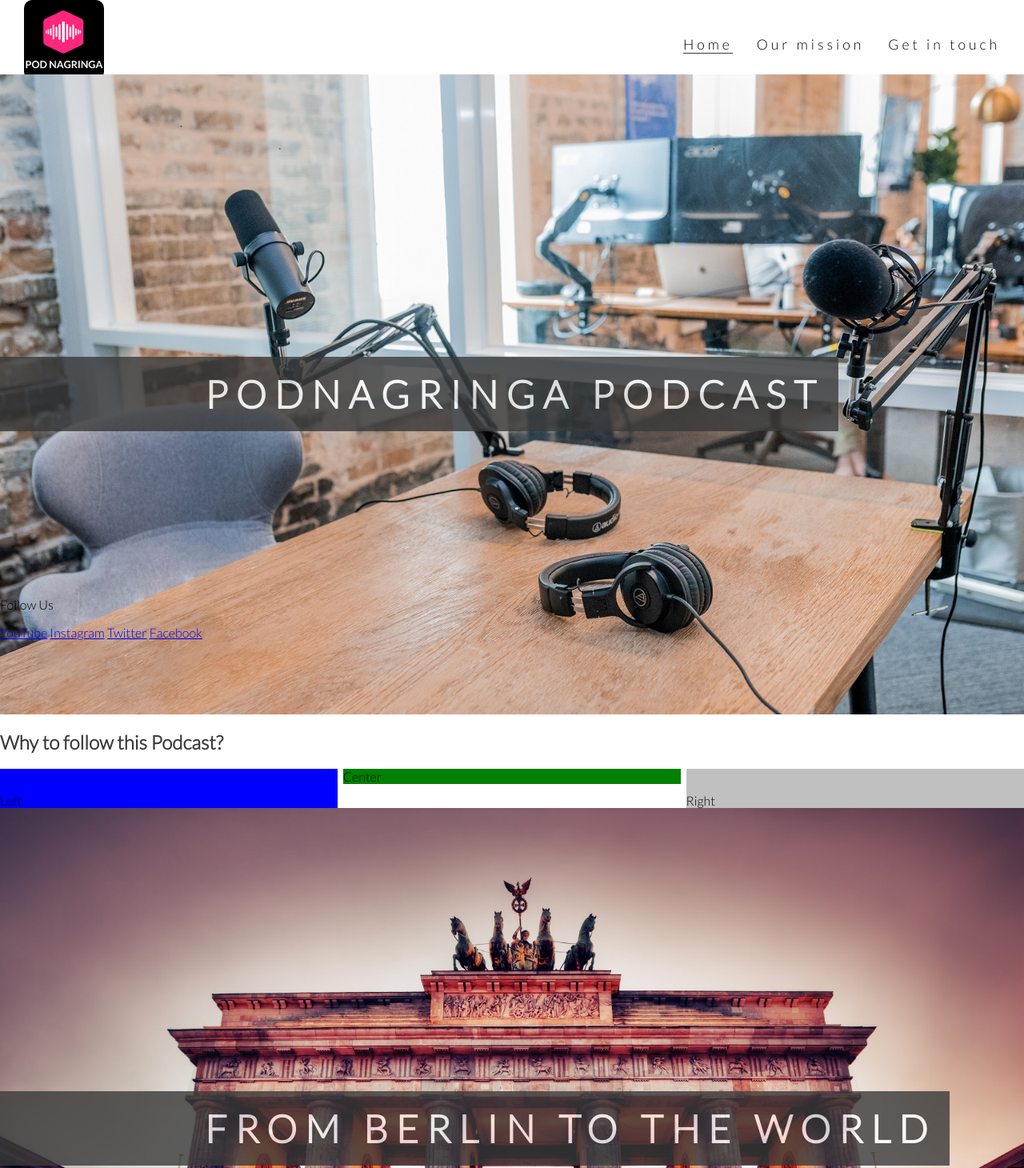
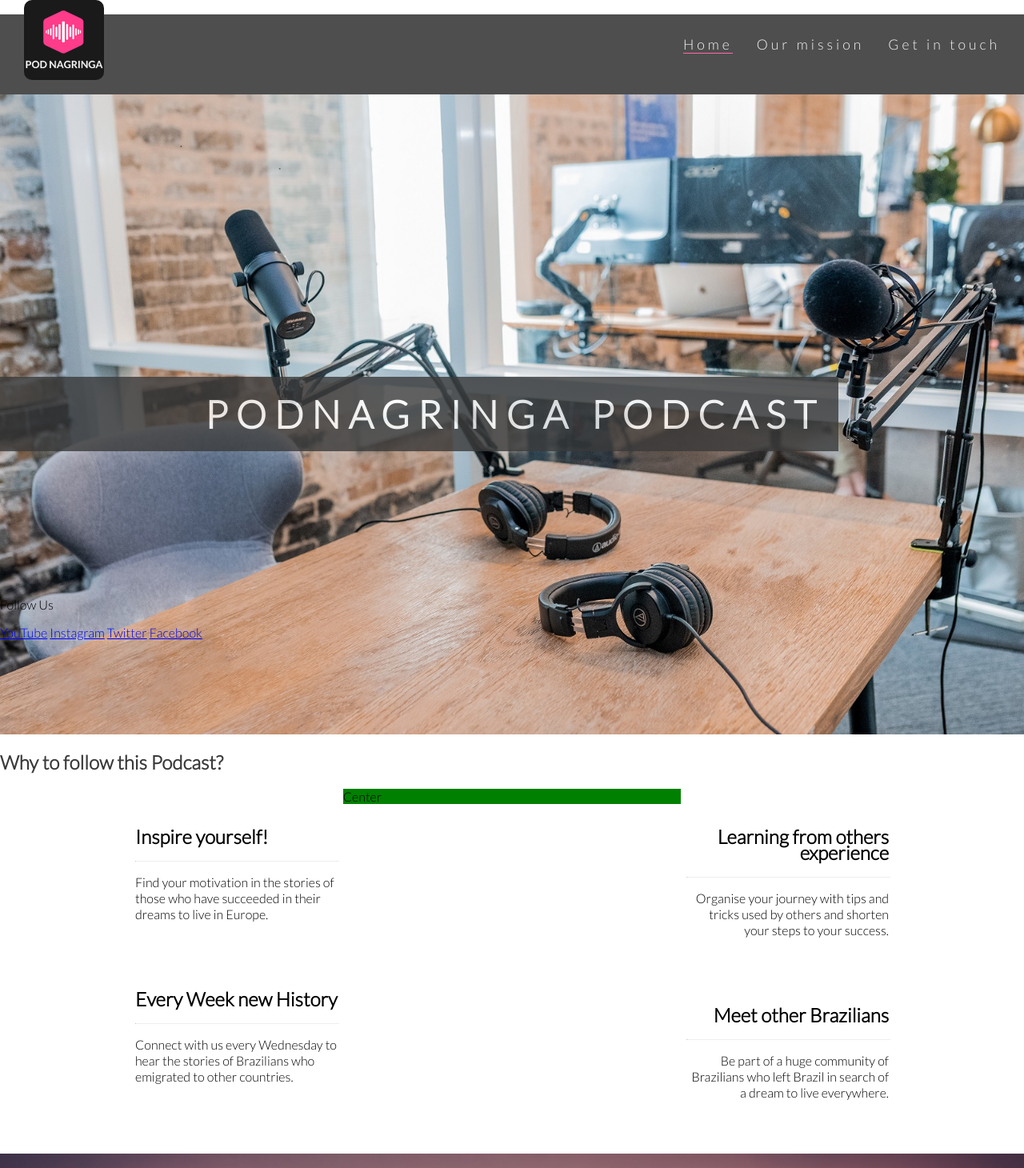
Before and after one commit to vivignutz/first-portfolio-project, a plain HTML site: page index.html in a window 1280 px wide. Shown: the top 1460 px of the page at 80% size. Drawn offline with Linux system fonts and the light colour scheme.

Commit message:
Add left and right about sections content style

```diff
--- a/assets/CSS/style.css
+++ b/assets/CSS/style.css
@@ -5,45 +5,12 @@ html, body {
   margin: 0;
   padding: 0;
   border: none;
+  scroll-behavior: smooth;
   font-family: Lato, Merriweather;
   font-weight: 300;
-  overflow-wrap: break-word;  /* nicht sicher, ob es so ist */
 }
 
-body nav {
-  position: sticky;
-  top: 0;;
-}
-
-/* headings and logo */
-.header {
-  position: fixed;
-  top: 0;
-  left: 0;
-  width: 100%;
-  height: 100px;
-  background-color: #fff;  /* to be solved */
-  z-index:100000 !important;
-  position: sticky;
-}
-
-#logo {
-  float: left;
-  font-size: 280%;
-  margin-left: 30px;
-  position:fixed;
-  top: 0;
-  height: 100px;
-}
-
-img {
-  border-radius: 10%;
-  float: left;
-  width: 100px;
-  height: 100px;
-}
-
-/* nav links */
+/* navigation links */
 #menu {
   font-size: 110%;
   letter-spacing: 4px;
@@ -58,26 +25,57 @@ img {
 
 #menu a {
   text-decoration: none;
-  color: inherit;
+  color: whitesmoke;
 }
 
 #menu a:hover {
-  border-bottom: 1px solid #3a3a3a;
+  border-bottom: 1px solid #ff5c9d;
 }
 
 .active {
-  border-bottom: 1px solid #3a3a3a;
+  border-bottom: 1px solid #ff5c9d;
 }
 
 h1 {
   color: #3a3a3a;
   font-weight: 900;
 }
+nav {
+  position: sticky;
+  top: 0;
+}
 
-/* wrapper parallax images*/
-.wrapper {
+/* headings and logo */
+.header {
+  position: sticky;
+  top: 0;
   width: 100%;
-  margin: 0 auto;       /* 0 oben und unten // rechts und links zentralisieren */
+  height: 100px;
+  background-color: #3a3a3a;
+  opacity: 0.9;
+}
+
+#logo {
+  float: left;
+  font-size: 280%;
+  margin-left: 30px;
+  position: fixed;
+  top: 0;
+  height: 100px;
+  opacity: 1;
+}
+
+img {
+  border-radius: 10%;
+  float: left;
+  width: 100px;
+  height: 100px;
+}
+
+/* parallax container */
+.parallax-container {
+  width: 100%;
+  margin: 0 auto;       /* 0 top and bottom, left and right, centralized */
 }
 
 .main {
@@ -174,21 +172,19 @@ section.module.parallax h2 {
 
 /* why to follow this podcast? */
 #module-parallax-text {
-  height 600px;
+  height: inherit;
 }
 
 #left-about {
   padding-top: 30px;
   width: 33%;
   float: left;
-  background-color: blue;
 }
 
 #right-about {
   padding-top: 30px;
   width: 33%;
   float: right;
-  background-color: silver;
 }
 
 #center-about {
@@ -197,6 +193,36 @@ section.module.parallax h2 {
   background-color: green;
 }
 
+hr {
+  border-top: #3a3a3a;
+  width: 100%;
+  margin: 5px 0;
+}
+
+.left-about-heading {
+  width: 60%;
+  float: right;
+  line-height: 20px;
+  clear: both;
+  margin-bottom: 50px;
+}
+
+.right-about-heading {
+  width: 60%;
+  float: left;
+  line-height: 20px;
+  clear: both;
+  margin-bottom: 50px;
+}
+
+.right-about-heading h2 {
+  text-align: right;
+}
+
+.right-about-heading p {
+  text-align: right;
+}
+
 
   footer {
     position: sticky;
--- a/index.html
+++ b/index.html
@@ -13,11 +13,13 @@
 </head>
 
 <body>
-    <header>
+    <!-- header starts here -->
+    <header class="header" id="my-header">
         <a href="index.html">
             <img src="assets/images/podnagringa-logo1.png" alt="podnagringa" id="logo"/>
         </a>
 
+        <!-- navigation menu starts here -->
         <nav>
             <ul id="menu">
                 <li>
@@ -33,46 +35,54 @@
         </nav>
     </header>
 
-    <div class="wrapper">
-        <main>
+    <!-- parallax container starts here -->
+    <main class="parallax-container">
         <section class="module parallax parallax-1">
             <div class="caption">
                 <span class="border">PodNagringa Podcast</span>
             </div>
         </section>
 
-
         <section id="module parallax text">
                 <h1>Why to follow this Podcast?</h1>
-                <div id="left-about">Left</div>
-                <div id="right-about">Right</div>
+                <div id="left-about">
+                    <div class="left-about-heading">
+                        <h2>Inspire yourself!</h2>
+                        <hr>
+                        <p>Find your motivation in the stories of those who have succeeded in their dreams to live in Europe.</p>
+                    </div>
+
+                    <div class="left-about-heading">
+                        <h2>Every Week new History</h2>
+                        <hr>
+                        <p>Connect with us every Wednesday to hear the stories of Brazilians who emigrated to other countries.</p>
+                    </div>
+                </div>
+
+                <div id="right-about">
+                    <div class="right-about-heading">
+                        <h2>Learning from others experience</h2>
+                        <hr>
+                        <p>Organise your journey with tips and tricks used by others and shorten your steps to your success.</p>
+                    </div>
+
+                    <div class="right-about-heading">
+                        <h2>Meet other Brazilians</h2>
+                        <hr>
+                        <p>Be part of a huge community of Brazilians who left Brazil in search of a dream to live everywhere.</p>
+                    </div>
+                </div>
             <div id="center-about">Center</div>
         </section>
-
-                <!--
-                <div class="container">
-                    <h1>The idea, dates and times</h1>
-                    <p>
-                        Lorem ipsum dolor sit, amet consectetur adipisicing elit. Aspernatur ut, ad nostrum fuga recusandae quasi harum tempora, quis ipsam quisquam quia ea est! Voluptates culpa praesentium odit optio incidunt provident?
-                    </p>
-                    <p>
-                        Lorem ipsum dolor sit, amet consectetur adipisicing elit. Aspernatur ut, ad nostrum fuga recusandae quasi harum tempora, quis ipsam quisquam quia ea est! Voluptates culpa praesentium odit optio incidunt provident?
-                    </p>
-                    <p>
-                        Some explanation about the dates, information about our plattforms, etc. Bringing to Brazilians people the sense of community and helpfulness.
-                    </p>
-                </div>
-            </section> -->
 
         <section class="module parallax parallax-2">
             <div class="caption">
                 <span class="border">From Berlin to the world</span>
             </div>
         </section>
+    </main>
 
-        </main>
-    </div>
-
+    <!-- footer starts here -->
     <footer class="footer">
         <p>Follow Us</p>
         <a href="https://www.youtube.com/channel/UCcd9GnDhuzzC1ELIS7cibuQ" target="_blank" rel="noopener">YouTube</a>
```
Lines whose indentation alone changed are shown as unchanged.
